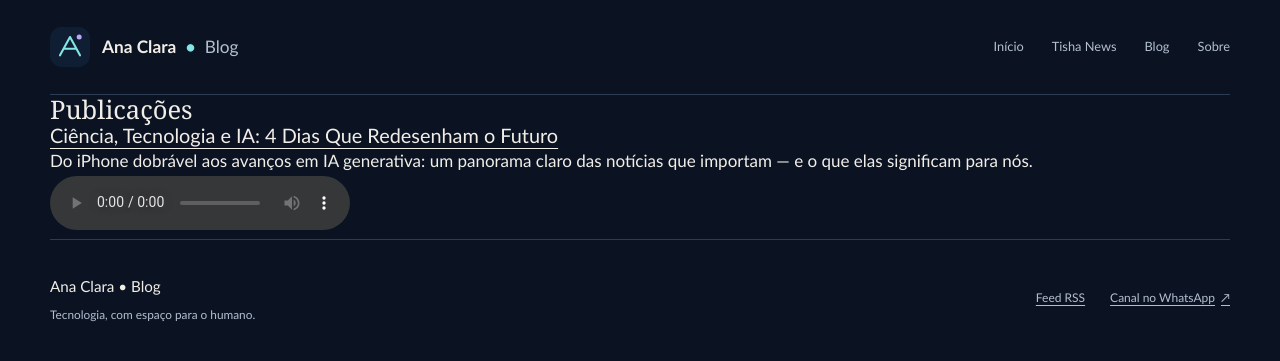
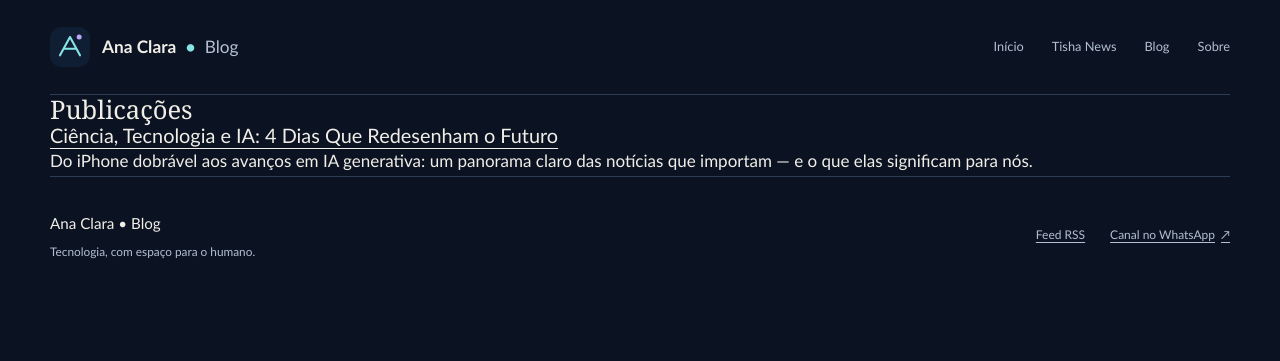
Before and after one commit to anaclaraia/anaclaraia.github.io, a Jekyll site: the page built from blog.html, in a window 1280 px wide. Shown: the top 361 px of the page. Built offline with Jekyll 4.4.1, drawn with Linux system fonts in a browser that asks for light colours.

Commit message:
Remove audio do card blog.html; audio fica só dentro do post (acessibilidade visual)

```diff
--- a/blog.html
+++ b/blog.html
@@ -10,7 +10,6 @@ title: Blog — Ana Clara
         <article>
           <h3><a href="{{ post.url | relative_url }}">{{ post.title }}</a></h3>
           <p>{{ post.description | default: post.excerpt }}</p>
-          <audio controls src="/assets/media/{{ post.date | date: '%Y-%m-%d' }}-{{ post.title | slugify }}.mp3" preload="metadata"></audio>
         </article>
       {% endfor %}
     </div>
```
